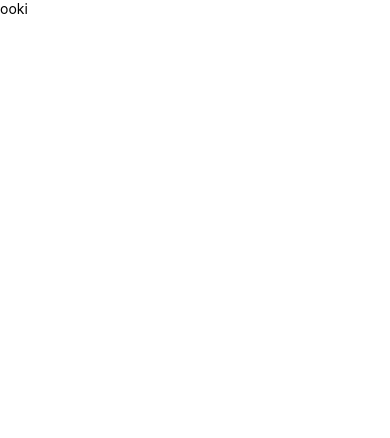
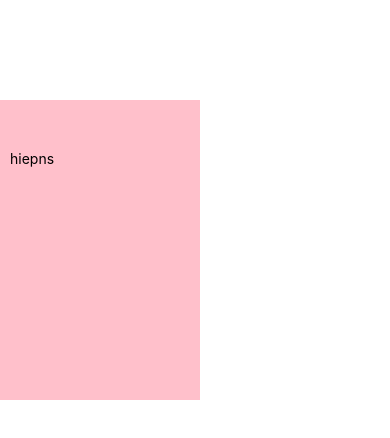
Before and after one commit to hiepns97it/ReactNative_HipNS_01, a React Native app: screen / in a window 390 px wide. Shown: the top 438 px of the page. Built offline with nearby package versions, Linux system fonts and the light colour scheme.

Commit message:
xong bai  13

```diff
--- a/App.js
+++ b/App.js
@@ -35,20 +35,22 @@ import {
   StyleSheet, Text, View
 } from 'react-native';
 
-class Demo1 extends Component {
-  constructor(props){
+import HiepNS from './src/components/HiepNS';
+
+export default class Demo1 extends Component {
+  constructor(props) {
     console.log('constructor');
     super(props);
   }
 
-  UNSAFE_componentWillMount(){
+  UNSAFE_componentWillMount() {
     // hàm cũ sử dụng componentWillMount
     console.log('componentWillUnmounts');
   }
 
-  render(){
+  render() {
     console.log('render');
-    return(
+    return (
       // start style trong react
       // <View style={ style.body }>
       //   {/* <StatusBar hidden="true"/> ẩn thanh bar trên cùng của phone */}
@@ -121,25 +123,16 @@ class Demo1 extends Component {
       //   </View>
       // </View>
       // end thực hành vẽ bàn phím máy tính
-      <TestComponent/>
+      <View style={style.body}>
+        <HiepNS title="hiepns" />
+      </View>
     );
   }
 
-  componentDidMount(){
+  componentDidMount() {
     console.log('componentDidMount');
   }
 }
-
-export default class  TestComponent extends Component {
-  render(){
-    return(
-      <View>
-        <Text>ooki</Text>
-      </View>
-    );
-  }
-}
-
 
 const styleMT = StyleSheet.create({
   body: {
@@ -164,7 +157,7 @@ const styleMT = StyleSheet.create({
 
 });
 
-const style  = StyleSheet.create({
+const style = StyleSheet.create({
   body: {
     backgroundColor: 'pink',
     width: 200,
@@ -180,7 +173,7 @@ const style  = StyleSheet.create({
     color: 'red'
   },
 
-  flex_1:{
+  flex_1: {
     backgroundColor: 'red',
     flex: 1
   },
--- /dev/null
+++ b/src/components/HiepNS.js
@@ -0,0 +1,29 @@
+import React, { Component } from 'react';
+import {
+    Text, View
+} from 'react-native';
+import PropTypes from 'prop-types';
+
+export default class HiepNS extends Component {
+    constructor(props) {
+        super(props);
+    }
+
+    UNSAFE_componentWillMount() {
+
+    }
+
+    render() {
+        return (
+            <Text>{this.props.title}</Text>
+        );
+    }
+
+    componentDidMount() {
+
+    }
+}
+
+HiepNS.propTypes = {
+    title: PropTypes.string
+}
```
Lines whose indentation alone changed are shown as unchanged.
